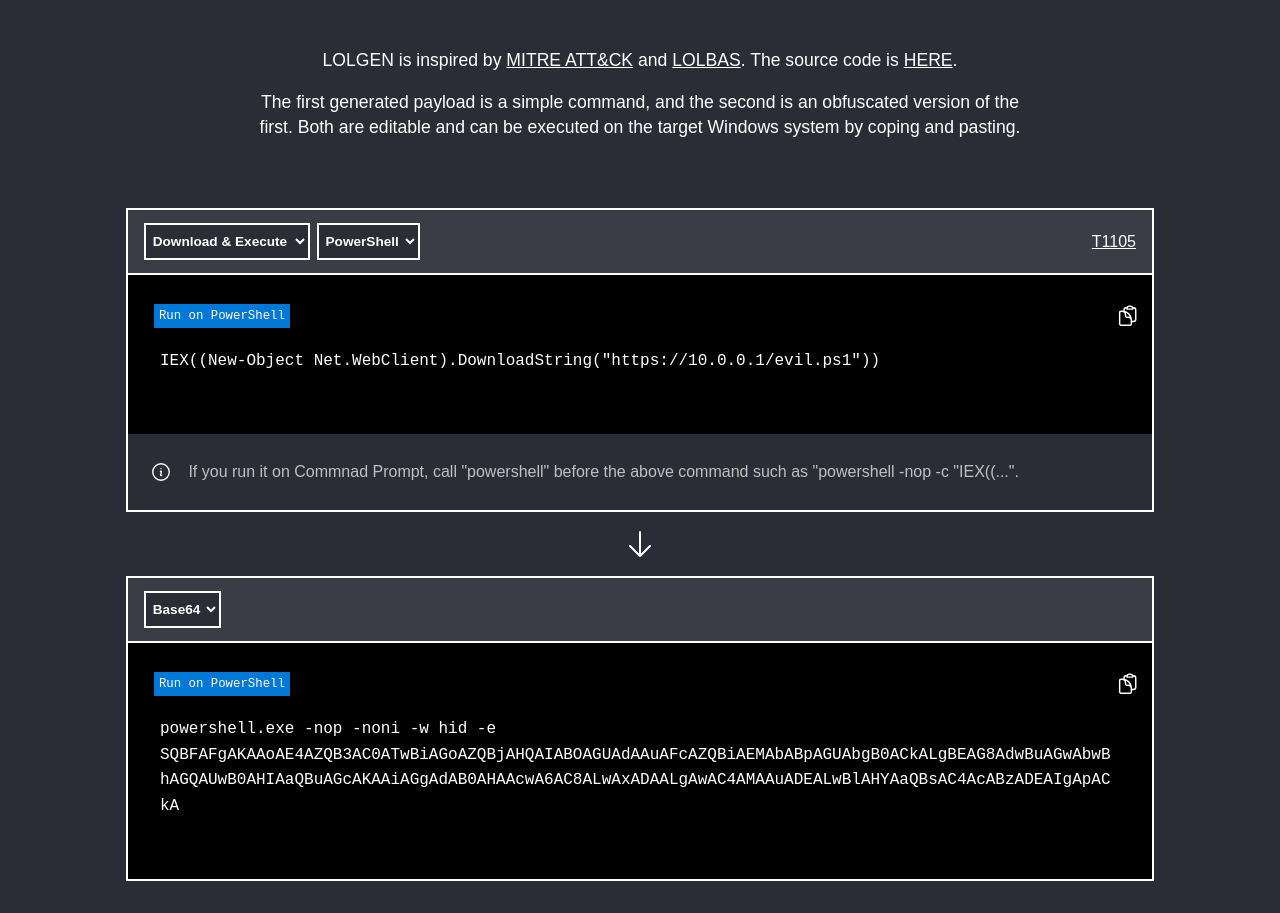
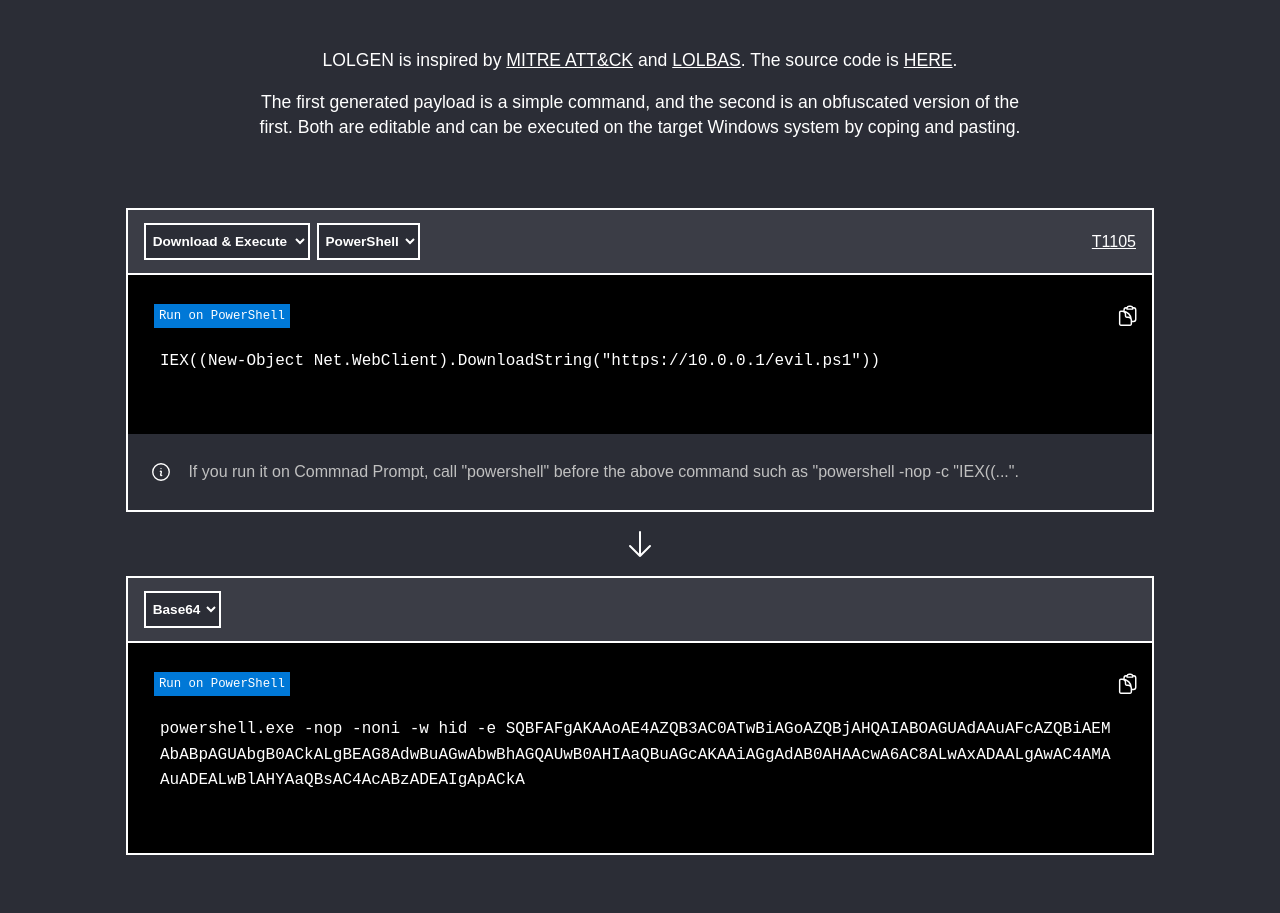
Before and after one commit to hideckies/LOLGEN, a website: page docs/index.html in a window 1280 px wide. Shown: the part 136-1049 px from the top of the page. After the commit the page ends 1023 px from the top, so only its background shows below. Drawn offline with nearby package versions, Linux system fonts and the light colour scheme; a web font is replaced by a local one.

Commit message:
fixed word wrap in code block

```diff
--- a/docs/assets/css/style.css
+++ b/docs/assets/css/style.css
@@ -186,7 +186,12 @@ header #title {
     padding: 0 2em;
     font-family: var(--font-family-fixedsys);
     font-size: 1em;
-    text-wrap: wrap;
+    word-break: break-all;
+    overflow-wrap: break-word;
+    word-wrap: break-word;
+    line-break: anywhere;
+    white-space: pre-wrap;
+    white-space: break-spaces;
     line-height: 1.6em;
     color: var(--color-white);
 }
```
